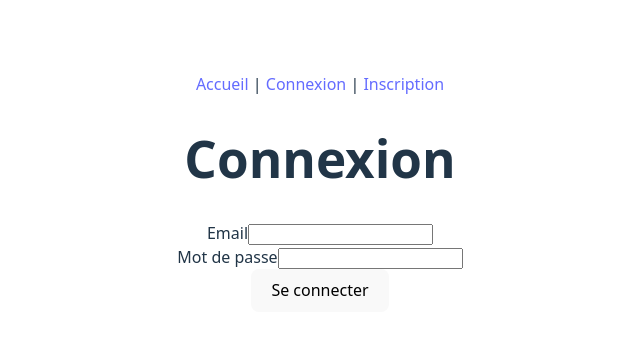
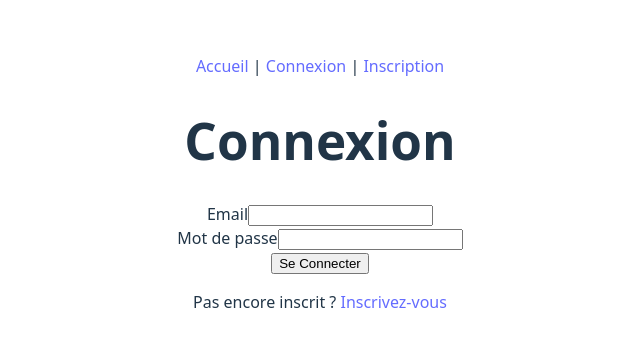
Before and after one commit to LxjGabriel/ProjetReact-LaTable, a React (Vite) app in the folder frontend/: page /login in a window 1280 px wide. Shown: the part 208-554 px from the top of the page, without its empty margins (320-960 px from the left). Built offline with nearby package versions, Linux system fonts and the light colour scheme.

Commit message:
add login

```diff
--- a/frontend/src/services/AuthService.js
+++ b/frontend/src/services/AuthService.js
@@ -12,7 +12,8 @@ const AuthService = {
     if (response.status !== 200) {
       throw new Error('Login failed');
     }
-    return response.data;
+    console.log(response.data);
+    localStorageHelper.storeData('token', response.data.token);
   },
 
   Signup: async (email, password, fname, lname, phone, role) => {
--- a/frontend/src/views/auth/Login.jsx
+++ b/frontend/src/views/auth/Login.jsx
@@ -1,17 +1,45 @@
-export default function Login() {
+import { AuthService } from "../../services/AuthService";
+import InputComponent from "../../components/form/InputComponent";
+import ButtonComponent from "../../components/form/ButtonComponent";
+import { useState } from "react";
+
+export default function Signup() {
+    const [formData, setFormData] = useState({
+        email: '',
+        password: ''
+    });
+
+    const handleChange = (e) => {
+        setFormData({
+            ...formData,
+            [e.target.id]: e.target.value
+        });
+    };
+
+    const handleSubmit = async (e) => {
+        e.preventDefault();
+        try {
+            await AuthService.Login(
+                formData.email,
+                formData.password,
+            );
+           console.log("Connexion réussie");
+
+        } catch (error) {
+            alert(error.message || "Une erreur s'est produite lors de la connexion.");
+        }
+    }
+
     return (
         <div className="container">
             <h1>Connexion</h1>
             <form>
+                <InputComponent label="Email" id="email" required value={formData.email} onChange={handleChange} />
+                <InputComponent label="Mot de passe" type="password" id="password" required value={formData.password} onChange={handleChange} />
+                <ButtonComponent label="Se Connecter" onClick={handleSubmit} />
                 <div className="mb-3">
-                    <label htmlFor="email" className="form-label">Email</label>
-                    <input type="email" className="form-control" id="email" required />
+                    <p>Pas encore inscrit ? <a href="/signup">Inscrivez-vous</a></p>
                 </div>
-                <div className="mb-3">
-                    <label htmlFor="password" className="form-label">Mot de passe</label>
-                    <input type="password" className="form-control" id="password" required />
-                </div>
-                <button type="submit" className="btn btn-primary">Se connecter</button>
             </form>
         </div>
     );
```
